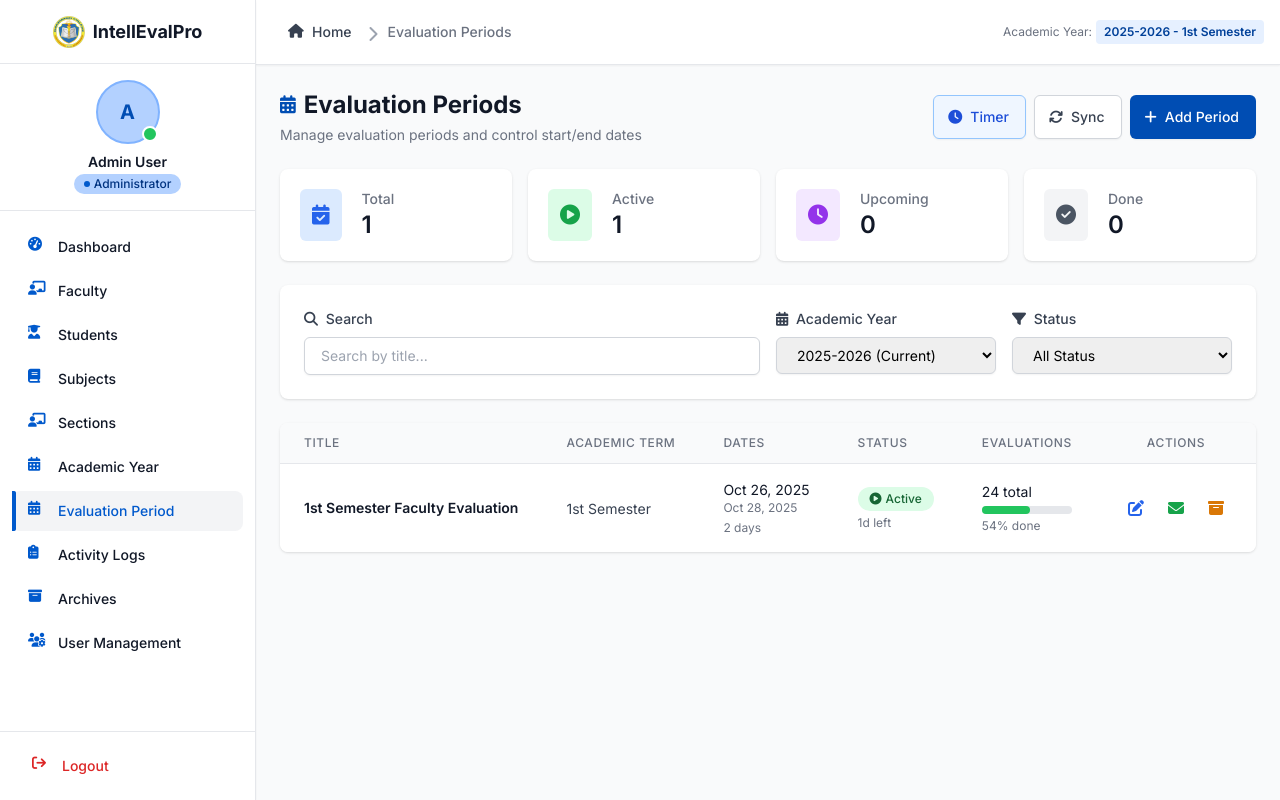
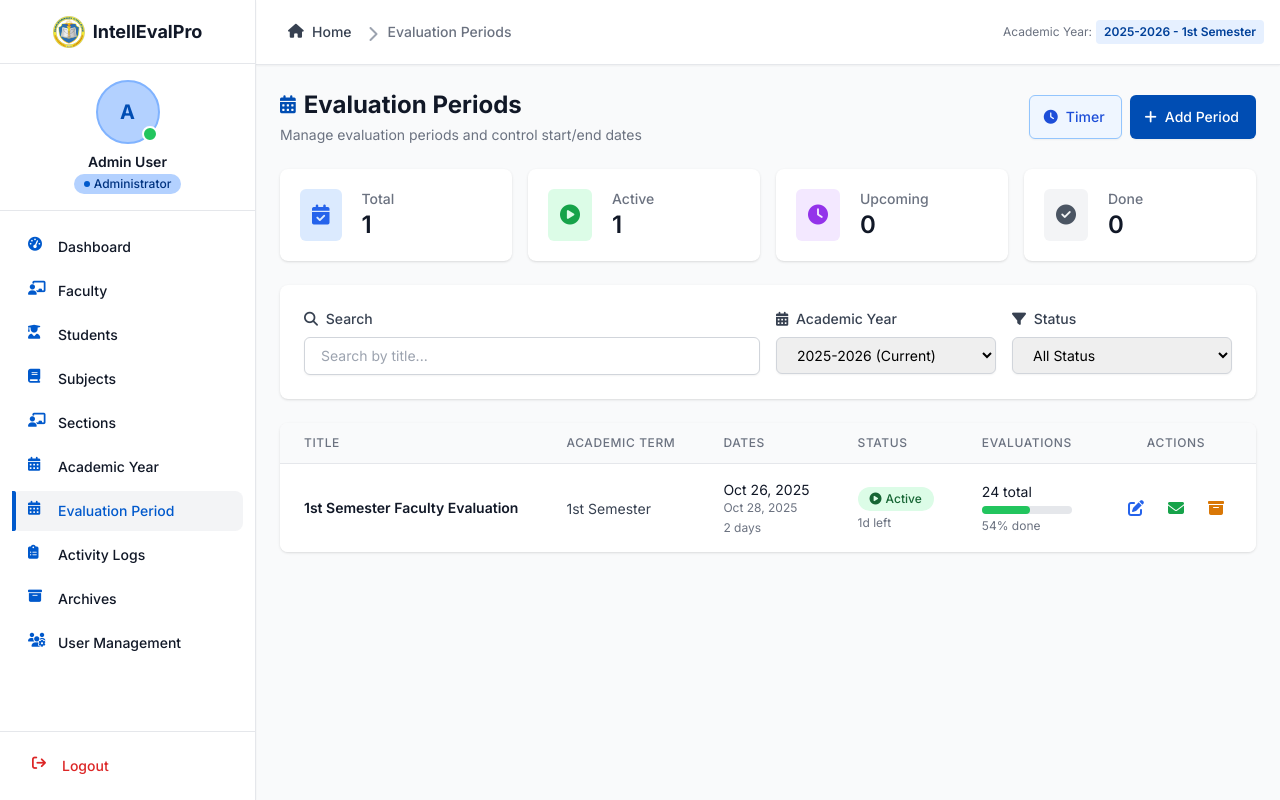
Before and after one commit to Eyrondev/IntellEvalPro, a Flask app: page /admin/evaluation-periods in a window 1280 px wide. Run offline with Flask 3, Linux system fonts and the light colour scheme; a user stored in the database is signed in; data comes from the database, SQL or seed files in the repository; data that the repository does not hold is empty; some libraries are stand-ins or nearby versions.

Commit message:
Comment out sync button in evaluation periods UI for future reference

```diff
--- a/templates/admin/evaluation-periods.html
+++ b/templates/admin/evaluation-periods.html
@@ -164,10 +164,10 @@
                                 <i class="fas fa-clock mr-2 -ml-0.5"></i>
                                 <span class="hidden sm:inline">Timer</span><span class="sm:hidden">Timer</span>
                             </button>
-                            <button onclick="syncAllEvaluations()" class="flex-1 sm:flex-none inline-flex items-center justify-center px-3 sm:px-4 py-2 border border-gray-300 rounded-md shadow-sm text-sm font-medium text-gray-700 bg-white hover:bg-gray-50 focus:outline-none focus:ring-2 focus:ring-offset-2 focus:ring-primary-500 min-h-[44px]">
+                            <!--<button onclick="syncAllEvaluations()" class="flex-1 sm:flex-none inline-flex items-center justify-center px-3 sm:px-4 py-2 border border-gray-300 rounded-md shadow-sm text-sm font-medium text-gray-700 bg-white hover:bg-gray-50 focus:outline-none focus:ring-2 focus:ring-offset-2 focus:ring-primary-500 min-h-[44px]">
                                 <i class="fas fa-sync mr-2 -ml-0.5"></i>
                                 <span class="hidden sm:inline">Sync</span><span class="sm:hidden">Sync</span>
-                            </button>
+                            </button>-->
                             <button onclick="showAddModal()" class="flex-1 sm:flex-none inline-flex items-center justify-center px-3 sm:px-4 py-2 border border-transparent rounded-md shadow-sm text-sm font-medium text-white bg-primary-600 hover:bg-primary-700 focus:outline-none focus:ring-2 focus:ring-offset-2 focus:ring-primary-500 min-h-[44px]">
                                 <i class="fas fa-plus mr-2 -ml-0.5"></i>
                                 <span class="hidden sm:inline">Add Period</span><span class="sm:hidden">Add</span>
--- a/templates/guidance/evaluation-periods.html
+++ b/templates/guidance/evaluation-periods.html
@@ -157,10 +157,10 @@
                                 <i class="fas fa-clock mr-2 -ml-0.5"></i>
                                 <span class="hidden sm:inline">Timer</span><span class="sm:hidden">Timer</span>
                             </button>
-                            <button onclick="syncAllEvaluations()" class="flex-1 sm:flex-none inline-flex items-center justify-center px-3 sm:px-4 py-2 border border-gray-300 rounded-md shadow-sm text-sm font-medium text-gray-700 bg-white hover:bg-gray-50 focus:outline-none focus:ring-2 focus:ring-offset-2 focus:ring-primary-500 min-h-[44px]">
+                            <!--<button onclick="syncAllEvaluations()" class="flex-1 sm:flex-none inline-flex items-center justify-center px-3 sm:px-4 py-2 border border-gray-300 rounded-md shadow-sm text-sm font-medium text-gray-700 bg-white hover:bg-gray-50 focus:outline-none focus:ring-2 focus:ring-offset-2 focus:ring-primary-500 min-h-[44px]">
                                 <i class="fas fa-sync mr-2 -ml-0.5"></i>
                                 <span class="hidden sm:inline">Sync</span><span class="sm:hidden">Sync</span>
-                            </button>
+                            </button>-->
                             <button onclick="showAddModal()" class="flex-1 sm:flex-none inline-flex items-center justify-center px-3 sm:px-4 py-2 border border-transparent rounded-md shadow-sm text-sm font-medium text-white bg-primary-600 hover:bg-primary-700 focus:outline-none focus:ring-2 focus:ring-offset-2 focus:ring-primary-500 min-h-[44px]">
                                 <i class="fas fa-plus mr-2 -ml-0.5"></i>
                                 <span class="hidden sm:inline">Add Period</span><span class="sm:hidden">Add</span>
```
